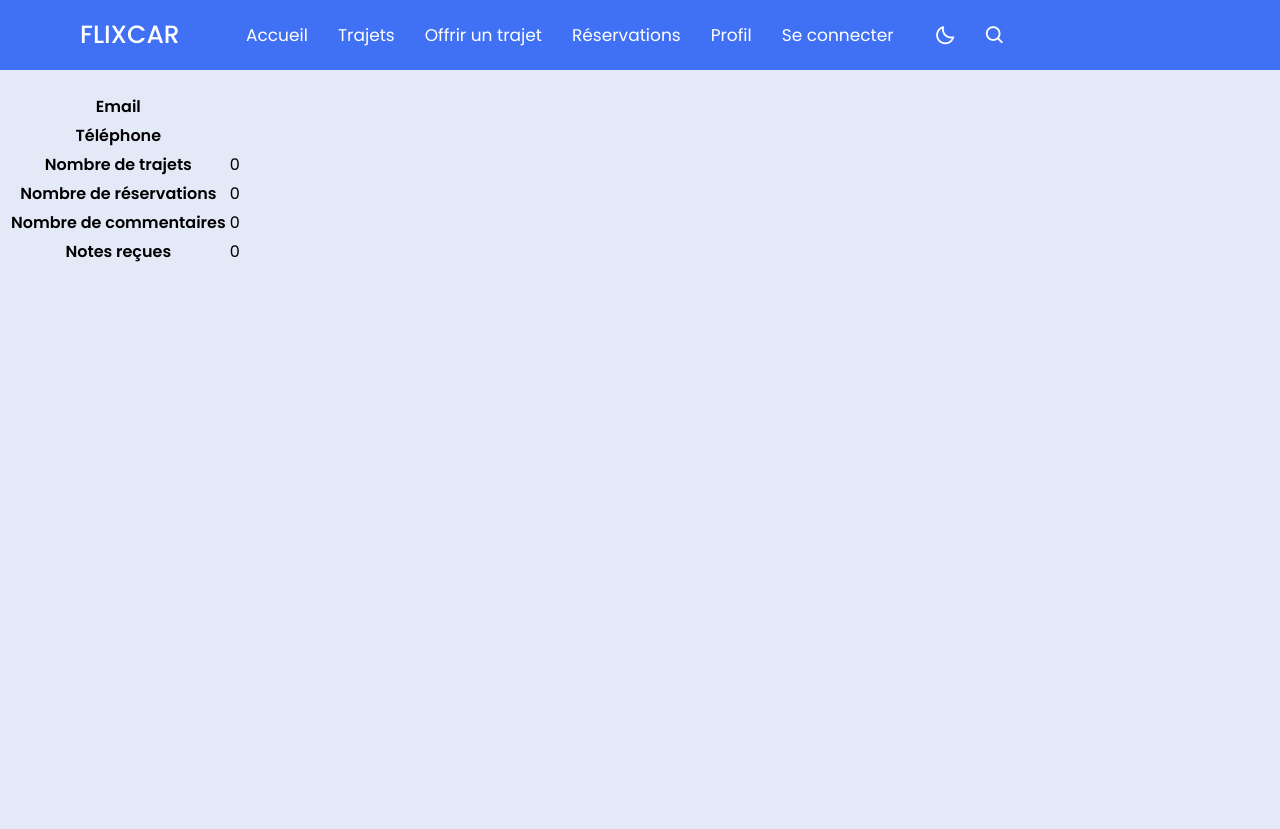
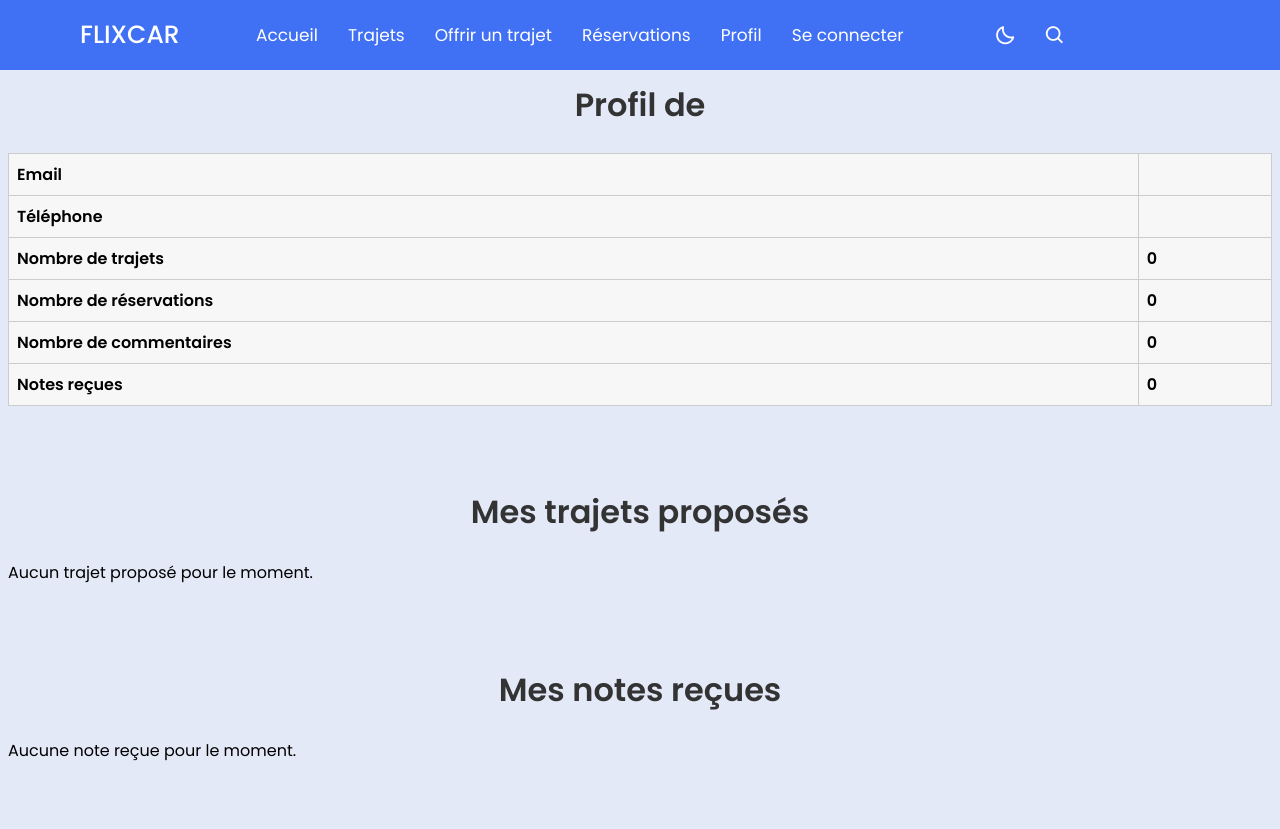
Before and after one commit to RedaEssekkaki/Application-de-Covoiturage, a Symfony app: template templates/profile/index.html.twig in a window 1280 px wide. Run offline with Twig, Linux system fonts and the light colour scheme; the template is opened without the code that fills it, so the values that code supplies are empty; some libraries are stand-ins or nearby versions.

Commit message:
ameliorer le CSS et ajouter les trajets proposés par un user

```diff
--- a/public/css/listeTrajet.css
+++ b/public/css/listeTrajet.css
@@ -1,5 +1,11 @@
-.body{
-    margin-top: 200px;
+@import 'style.css';
+
+/* Ajoutez ces règles à la fin de votre fichier listeTrajet.css */
+
+
+
+body.dark h1 {
+    color: var(--text-color);
 }
 
 
@@ -13,6 +19,8 @@ h1 {
     font-size: 2rem;
     margin-bottom: 1.5rem;
     color: #333;
+    text-align: center;
+    padding-top: 25px;
 }
 
 .trajet-link {
@@ -83,12 +91,23 @@ h1 {
 
 .trajet-places {
     font-weight: bold;
-    color: #333;
+    color: #2659ff;
 }
 
 .trajet-conducteur {
     font-weight: bold;
-    color: #333;
+
+}
+
+
+.trajet-card {
+    /* ... (Les autres règles CSS existantes) ... */
+    transition: transform 0.3s ease, box-shadow 0.3s ease; /* Ajoutez cette ligne */
+}
+
+.trajet-card:hover {
+    /* ... (Les autres règles CSS existantes) ... */
+    transform: translateY(-10px); /* Ajoutez cette ligne */
 }
 
 @media (max-width: 768px) {
--- /dev/null
+++ b/public/css/profile.css
@@ -0,0 +1,76 @@
+@import "style.css";
+@import 'listeTrajet.css';
+
+
+
+body.dark h1{
+    color: var(--text-color);
+}
+
+
+
+h1, h2 {
+    font-size: 2rem;
+    padding-top: 60px;
+}
+
+.table {
+    width: 100%;
+    border-collapse: collapse;
+    border: 1px solid #ccc;
+}
+
+.table th, .table td {
+    padding: 0.5rem;
+    border: 1px solid #ccc;
+}
+
+.table {
+    background-color: #f7f7f7;
+    font-weight: bold;
+    text-align: left;
+}
+
+.table td {
+    text-align: left;
+}
+
+ul {
+    list-style: none;
+    padding: 0;
+    margin: 0;
+}
+
+li {
+    margin-bottom: 0.5rem;
+}
+
+.note {
+    display: flex;
+    align-items: center;
+    margin-bottom: 0.5rem;
+    color: var(--text-color);
+}
+
+.note-author {
+    margin-right: 0.5rem;
+}
+
+.note-rating {
+    display: flex;
+    align-items: center;
+    margin-right: 0.5rem;
+}
+
+.note-rating span {
+    font-weight: bold;
+    margin-right: 0.5rem;
+}
+
+.note-comment {
+    font-style: italic;
+}
+
+.notes_recues{
+    background-color: var(--body-color);
+}
--- a/public/css/style.css
+++ b/public/css/style.css
@@ -1,7 +1,6 @@
 @import url('https://fonts.googleapis.com/css2?family=Poppins:wght@300;400;500;600&display=swap');
 
 *{
-    box-sizing: border-box;
     font-family: 'Poppins', sans-serif;
     transition: all 0.4s ease;
 }
@@ -56,6 +55,7 @@ nav .nav-bar{
     align-items: center;
     justify-content: space-between;
     margin-left: 50px;
+    color: var(--text-color);
 }
 
 nav .nav-bar .sidebarOpen{
@@ -105,7 +105,6 @@ nav .nav-bar .logo a{
     position: relative;
     font-size: 17px;
     font-weight: 400;
-    color: var(--text-color);
     text-decoration: none;
     padding: 10px;
 }
--- a/templates/profile/index.html.twig
+++ b/templates/profile/index.html.twig
@@ -1,9 +1,10 @@
-{# templates/profile/index.html.twig #}
-
 {% extends 'base.html.twig' %}
 
 {% block title %}Profil de {{ user.prenom }} {{ user.nom }}{% endblock %}
-
+{% block stylesheets %}
+    {{ parent() }}
+    <link rel="stylesheet" href="{{ asset('css/profile.css') }}">
+{% endblock %}
 {% block body %}
     <h1>Profil de {{ user.prenom }} {{ user.nom }}</h1>
 
@@ -33,4 +34,52 @@
             <td>{{ user.getNotesRecues()|length }}</td>
         </tr>
     </table>
+
+    <h1>Mes trajets proposés</h1>
+    {% if user.trajets|length > 0 %}
+        <ul>
+            {% for trajet in user.trajets %}
+                <a href="{{ path('trajet.show', {id: trajet.id}) }}" class="trajet-link">
+                    <div class="trajet-card">
+                        <div class="trajet-locations">
+                            <div class="trajet-location-depart">
+                                <p>{{ trajet.villeDepart }}</p>
+                            </div>
+                            <div class="trajet-location-destination">
+                                <p>{{ trajet.villeDestination }}</p>
+                            </div>
+                        </div>
+                        <div class="trajet-details">
+                            <div class="trajet-dates">
+                                <p>Départ : {{ trajet.dateDepart|date('d/m/Y H:i') }}</p>
+                                <p>Arrivée : {{ trajet.dateArrivee|date('d/m/Y H:i') }}</p>
+                            </div>
+                            <div class="trajet-places">
+                                <p>{{ trajet.nombrePlaces }} places disponibles</p>
+                            </div>
+                            <div class="trajet-conducteur">
+                                <p>Conducteur : {{ trajet.conducteur.prenom }} {{ trajet.conducteur.nom }}</p>
+                            </div>
+                        </div>
+                    </div>
+                </a>
+            {% endfor %}
+
+        </ul>
+    {% else %}
+        <p>Aucun trajet proposé pour le moment.</p>
+    {% endif %}
+
+        <h1>Mes notes reçues</h1>
+    <div class = "notes_recues">
+        {% if user.getNotesRecues()|length > 0 %}
+            <ul>
+                {% for note in user.notes_recues %}
+                    <li>{{ note.auteur.prenom }} {{ note.auteur.nom }} : {{ note.note }} / 5 - {{ note.commentaire }}</li>
+                {% endfor %}
+            </ul>
+        {% else %}
+            <p>Aucune note reçue pour le moment.</p>
+        {% endif %}
+    </div>
 {% endblock %}
--- a/templates/trajet/list.html.twig
+++ b/templates/trajet/list.html.twig
@@ -31,7 +31,7 @@
                         </div>
                     </div>
                 </div>
-            </a> <!-- fin de la balise <a> -->
+            </a>
         {% endfor %}
     </div>
 {% endblock %}
```
Also changed, not shown: public/css/home.css (+65 -33 lines), public/css/styles.css (deleted, +0 -144 lines), templates/trajet/home.html.twig (+8 -5 lines).
